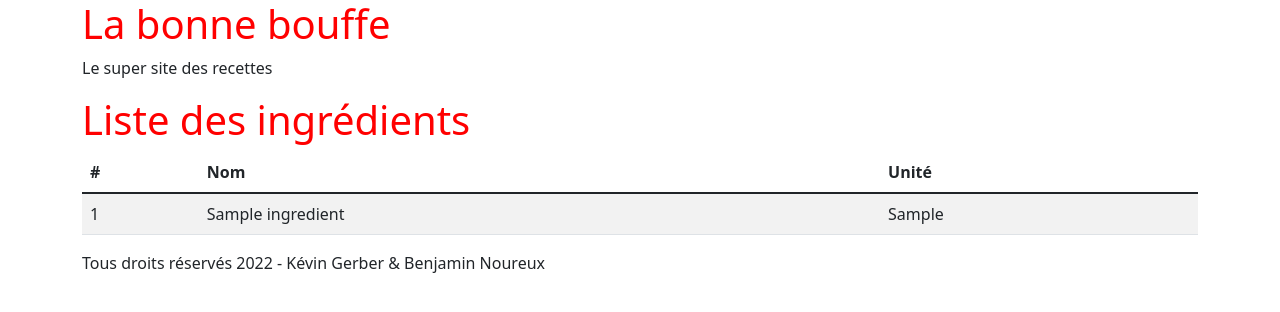
After one commit to n0uben/php_LaBonneBouffe, a PHP site: template src/views/liste-ingredients.php in a window 1280 px wide. The commit adds this page. Shown: the top 312 px of the page. Run offline with PHP 8.4, Linux system fonts and the light colour scheme; the template is opened without the code that fills it: most values are stand-ins (such as "Sample title", 1, 10 or a date in 2020).

Commit message:
ajoute systeme de templates

```diff
--- /dev/null
+++ b/public/css/style.css
@@ -0,0 +1,3 @@
+h1 {
+    color: red;
+}
--- a/controller/IngredientController.php
+++ b/src/controller/IngredientController.php
@@ -7,7 +7,7 @@ class IngredientController
         $manager = new IngredientManager();
         $ingredients = $manager->getAll();
 
-        require_once '../views/liste-ingredients.php';
+        require_once './views/Backend/liste-ingredients.php';
 
     }
 }
--- a/views/header.php
+++ b/src/views/header.php
@@ -10,6 +10,7 @@
     <meta http-equiv="X-UA-Compatible" content="ie=edge">
     <link href="https://cdn.jsdelivr.net/npm/bootstrap@5.1.3/dist/css/bootstrap.min.css" rel="stylesheet"
           integrity="sha384-1BmE4kWBq78iYhFldvKuhfTAU6auU8tT94WrHftjDbrCEXSU1oBoqyl2QvZ6jIW3" crossorigin="anonymous">
+    <link href="../../public/css/style.css" rel="stylesheet">
 
     <title>Document</title>
 </head>
--- /dev/null
+++ b/src/views/liste-ingredients.php
@@ -0,0 +1,35 @@
+<?php
+//Liste Ingredients
+?>
+
+<main>
+    <div class="container">
+        <div class="row">
+            <div class="col">
+
+                <h1>Liste des ingrédients</h1>
+
+                <table class="table table-striped">
+                    <thead>
+                    <th scope="col">#</th>
+                    <th scope="col">Nom</th>
+                    <th scope="col">Unité</th>
+                    </thead>
+                    <tbody>
+                    <?php
+                    foreach ($ingredients as $ingredient):
+                        ?>
+                        <tr>
+                            <td><?= $ingredient->getId(); ?></td>
+                            <td><?= $ingredient->getNom(); ?></td>
+                            <td><?= $ingredient->getUniteMesure(); ?></td>
+                        </tr>
+                    <?php endforeach; ?>
+
+                    </tbody>
+                </table>
+
+            </div>
+        </div>
+    </div>
+</main>
```
Also changed, not shown: index.php (+6 -6 lines), views/liste-ingredients.php (deleted, +0 -28 lines), src/model/entity/Etape.php (renamed from model/entity/Etape.php), src/model/entity/Ingredient.php (renamed from model/entity/Ingredient.php), src/model/entity/Recette.php (renamed from model/entity/Recette.php), src/model/entity/Utilisateur.php (renamed from model/entity/Utilisateur.php), src/model/manager/IngredientManager.php (renamed from model/manager/IngredientManager.php), src/model/manager/Manager.php (renamed from model/manager/Manager.php), src/views/footer.php (renamed from views/footer.php).
